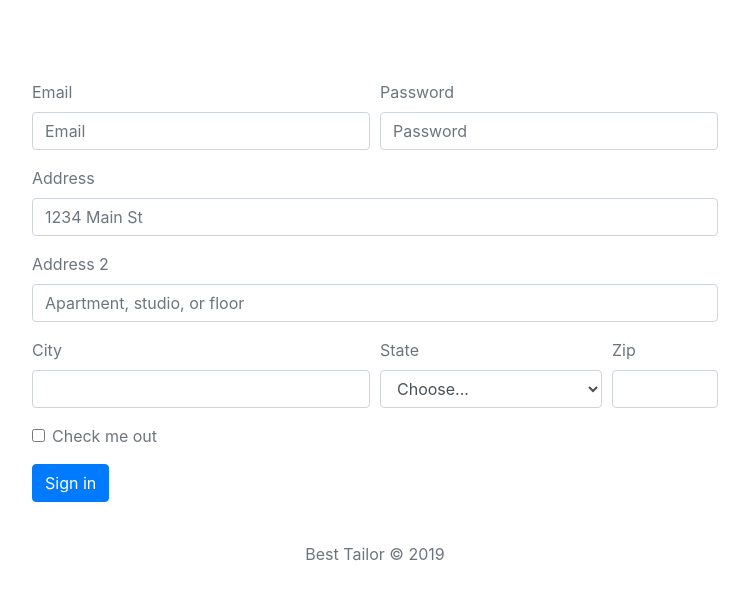
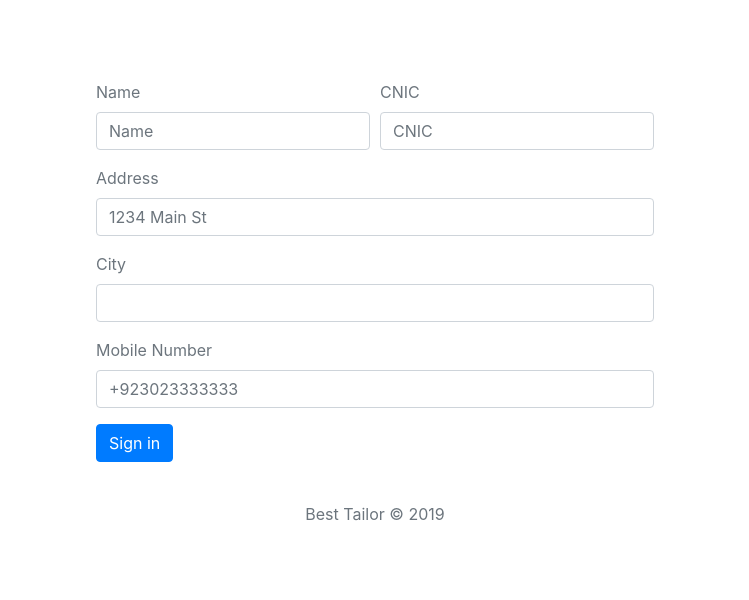
Before and after one commit to Irshad-Khan/STS, a Laravel app: page /employee/create in a window 1280 px wide. Shown: the part 56-656 px from the top of the page, without its empty margins (265-1014 px from the left). Run offline with Laravel 8, Linux system fonts and the light colour scheme; some libraries are stand-ins or nearby versions.

Commit message:
setting employee form and employee migration

```diff
--- a/resources/views/employee/create.blade.php
+++ b/resources/views/employee/create.blade.php
@@ -6,46 +6,25 @@
        <form class="form-style">
   <div class="form-row">
     <div class="form-group col-md-6">
-      <label for="inputEmail4">Email</label>
-      <input type="email" class="form-control" id="inputEmail4" placeholder="Email">
+      <label for="inputEmail4">Name</label>
+      <input type="text" class="form-control" name="name" placeholder="Name">
     </div>
     <div class="form-group col-md-6">
-      <label for="inputPassword4">Password</label>
-      <input type="password" class="form-control" id="inputPassword4" placeholder="Password">
+      <label for="inputPassword4">CNIC</label>
+      <input type="text" class="form-control" placeholder="CNIC">
     </div>
   </div>
   <div class="form-group">
     <label for="inputAddress">Address</label>
     <input type="text" class="form-control" id="inputAddress" placeholder="1234 Main St">
   </div>
-  <div class="form-group">
-    <label for="inputAddress2">Address 2</label>
-    <input type="text" class="form-control" id="inputAddress2" placeholder="Apartment, studio, or floor">
-  </div>
-  <div class="form-row">
-    <div class="form-group col-md-6">
+    <div class="form-group">
       <label for="inputCity">City</label>
       <input type="text" class="form-control" id="inputCity">
     </div>
-    <div class="form-group col-md-4">
-      <label for="inputState">State</label>
-      <select id="inputState" class="form-control">
-        <option selected>Choose...</option>
-        <option>...</option>
-      </select>
-    </div>
-    <div class="form-group col-md-2">
-      <label for="inputZip">Zip</label>
-      <input type="text" class="form-control" id="inputZip">
-    </div>
-  </div>
   <div class="form-group">
-    <div class="form-check">
-      <input class="form-check-input" type="checkbox" id="gridCheck">
-      <label class="form-check-label" for="gridCheck">
-        Check me out
-      </label>
-    </div>
+    <label for="inputAddress">Mobile Number</label>
+    <input type="text" class="form-control" placeholder="+923023333333">
   </div>
   <button type="submit" class="btn btn-primary">Sign in</button>
 </form>
```
Also changed, not shown: database/migrations/2019_10_10_140940_create_employees_table.php.
